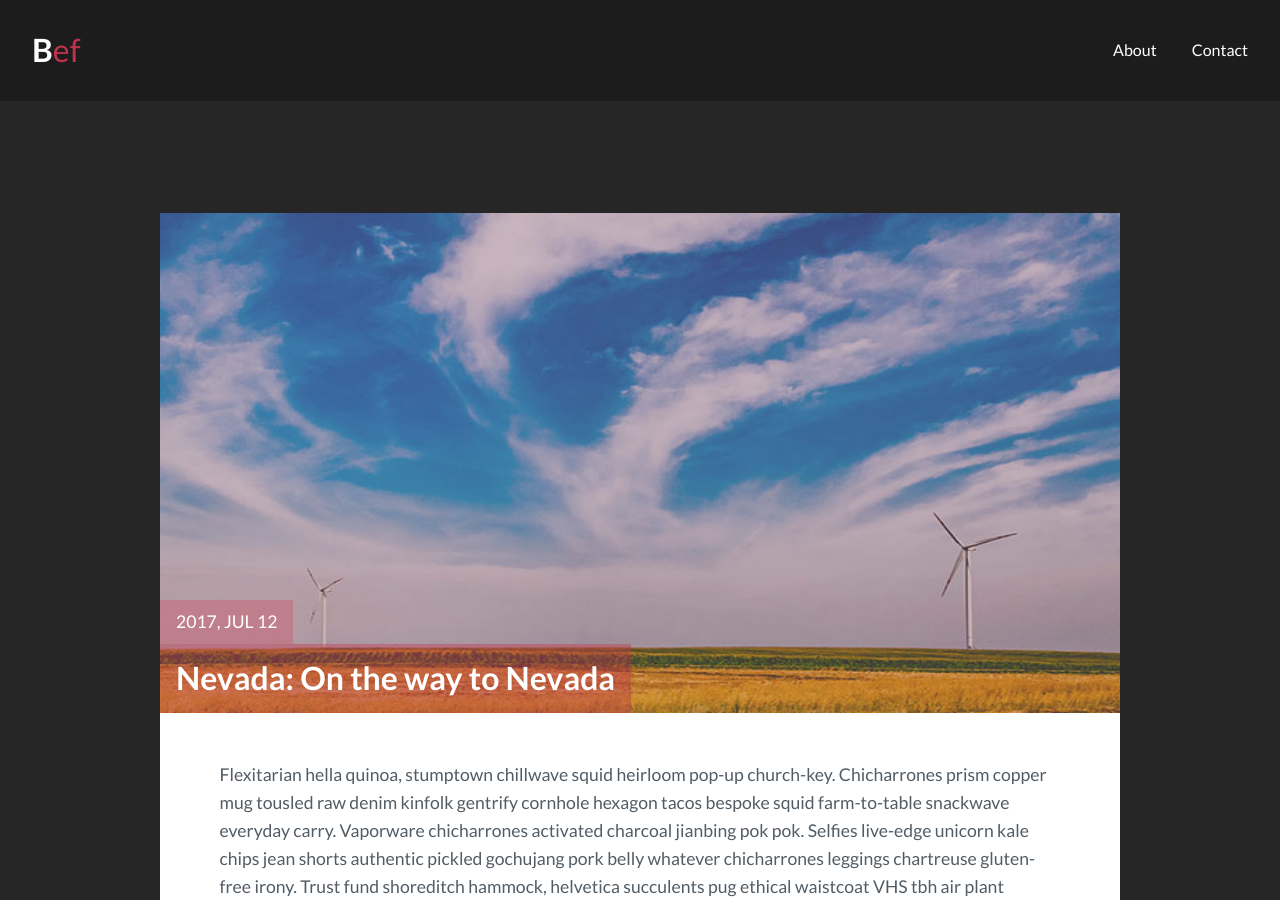
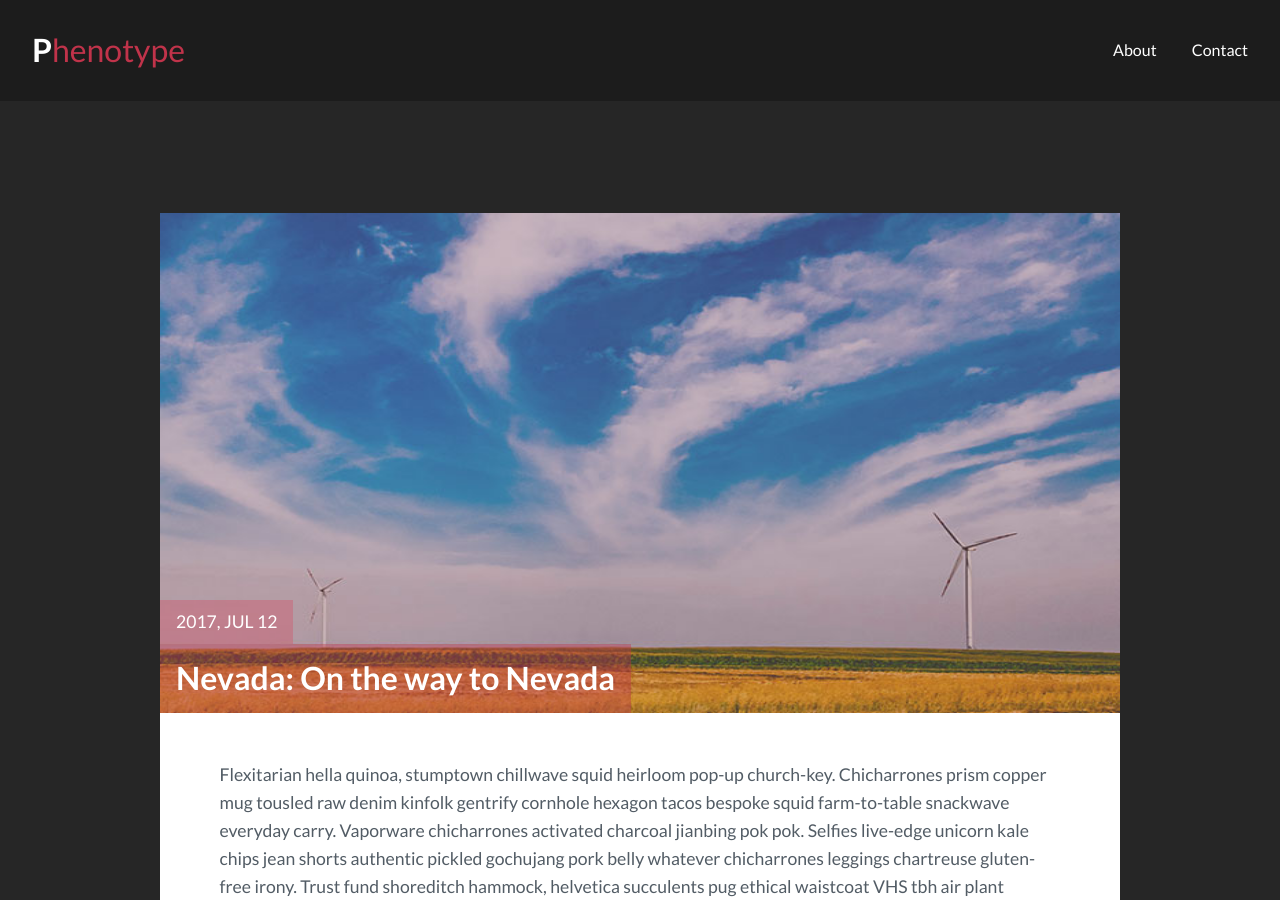
Before and after one commit to PhenotypeMusic/PhenotypeMusic.github.io, a Jekyll site: the page built from _posts/2017-07-12-nevada-on-the-way-to-nevada.markdown, in a window 1280 px wide and 900 px high. Built offline with Jekyll 4.4.1, drawn with Linux system fonts in a browser that asks for light colours; comment, search, counter and statistics services are not loaded.

Commit message:
Updating content

```diff
--- a/_includes/header.html
+++ b/_includes/header.html
@@ -1,6 +1,6 @@
 
 <header class="main_header">
-  <a href="{{site.baseurl}}/" class="logo">{% if site.logo %}{{site.logo}}{% else %}B<span>ef</span>{% endif %}</a>
+  <a href="{{site.baseurl}}/" class="logo">{% if site.logo %}{{site.logo}}{% else %}P<span>henotype</span>{% endif %}</a>
   <nav class="main_menu">
     <a href="{{site.baseurl}}/about/">About</a>
     <a href="{{site.baseurl}}/contact/">Contact</a>
```
